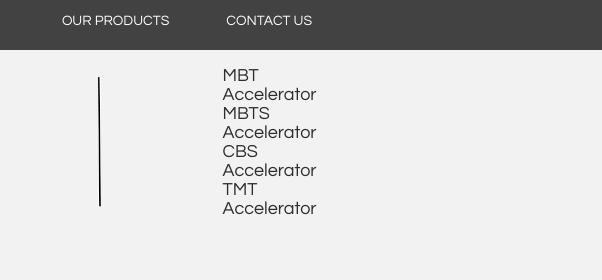
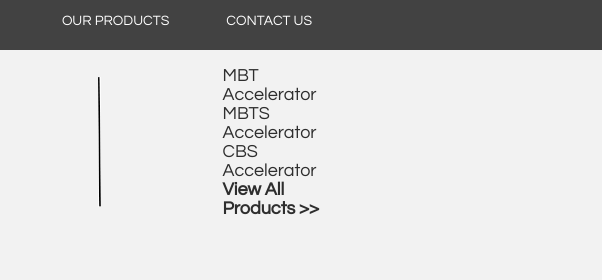
Before and after one commit to anubhav11march/ARPLWebsite, a plain HTML site: page aboutus.html in a window 1280 px wide. Shown: the top 280 px of the page, 678-1280 px from the left. Drawn offline with Linux system fonts and the light colour scheme.

Commit message:
:zap: Product view updated

```diff
--- a/aboutus.html
+++ b/aboutus.html
@@ -165,7 +165,7 @@ sup  { font-size: 36px; font-weight: 100; line-height: 55px; }
 <tr>
 <td align=left><a href="index.html"><img src=logo.png height="160" width="400"></a>
 <td align=right><img src="line.jpg" height=130>
-<td align=left><font color="#2E2E2E" face="Century gothic" size=4>MBT Accelerator <br> MBTS Accelerator <br> CBS Accelerator<br>TMT Accelerator<br>
+<td align=left><font color="#2E2E2E" face="Century gothic" size=4>MBT Accelerator <br> MBTS Accelerator <br> CBS Accelerator<br><a href="./products.html" style="text-decoration: none; color: #2E2E2E; font-weight: bold;">View All Products >> </a><br>
 </font></td></td></td></tr></table>
 <table align=center height=300px width="100%" cellspacing=30 cellpadding="30" background=aubg.jpg>
 	<tr>
```
Also changed, not shown: contact.html (+1 -1 lines), index.html (+1 -1 lines), ourteam.html (+1 -1 lines), products.html (+1 -1 lines).
